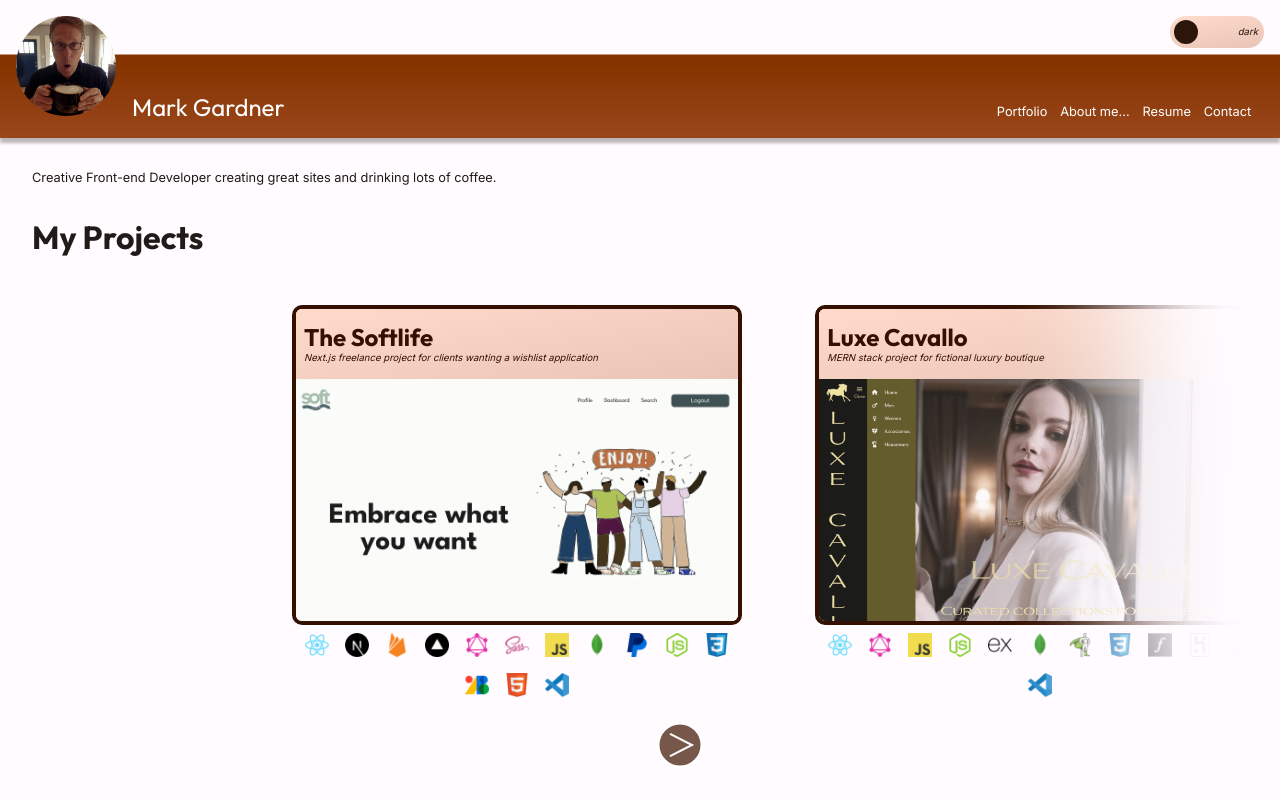
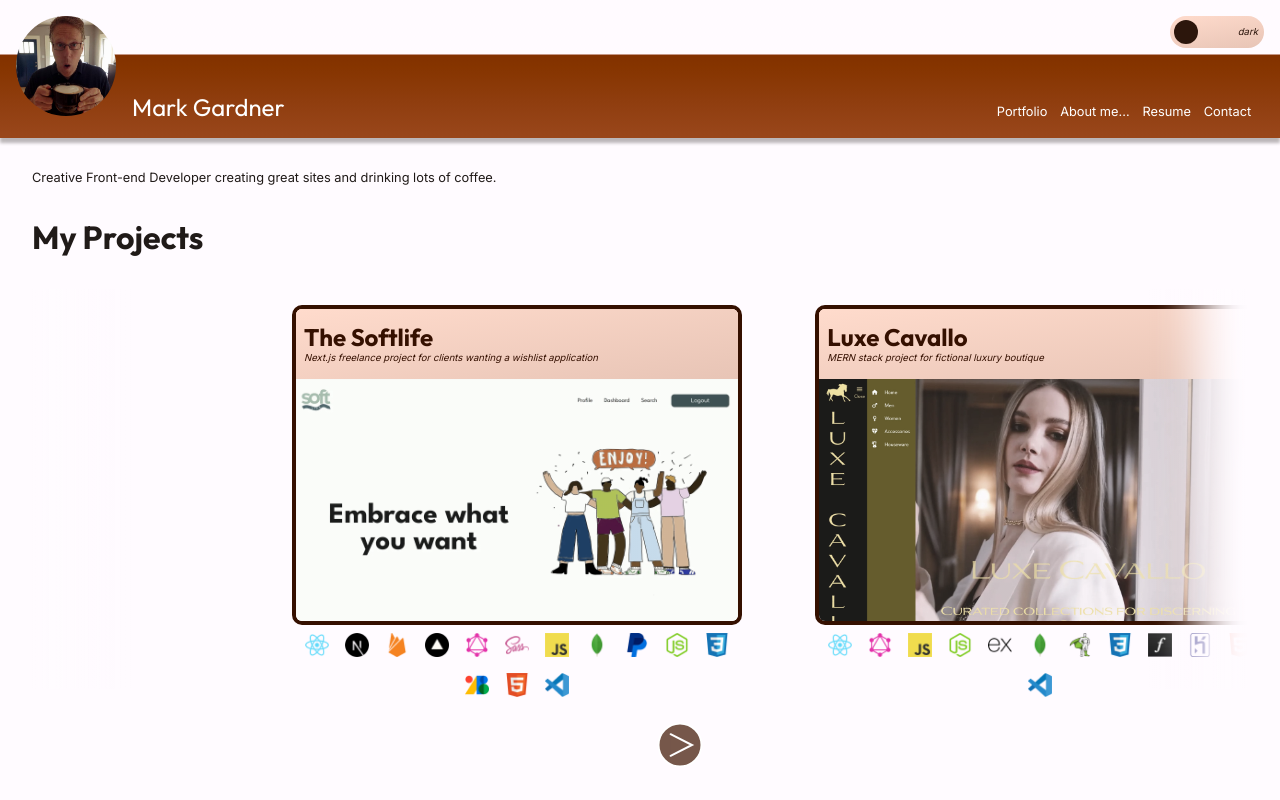
Before and after one commit to MarkGATX/DevPortfolio, a Next.js app: page / in a window 1280 px wide. Built offline with nearby package versions, Linux system fonts and the light colour scheme.

Commit message:
reduced size of fade areas on desktop

```diff
--- a/app/components/ProjectsContainer/projectsContainer.module.scss
+++ b/app/components/ProjectsContainer/projectsContainer.module.scss
@@ -39,16 +39,16 @@
 
 
     /* Hide scrollbar for IE, Edge and Firefox */
-    -ms-overflow-style: none;
-    /* IE and Edge */
-    scrollbar-width: none;
+    // -ms-overflow-style: none;
+    // /* IE and Edge */
+    // scrollbar-width: none;
     /* Firefox */
 }
 
 /* hide scrollbar on chrome */
-.projectsScroller::-webkit-scrollbar {
-    display: none;
-}
+// .projectsScroller::-webkit-scrollbar {
+//     display: none;
+// }
 
 .projectsContainer {
     position: relative;
--- a/app/components/ProjectsContainerDesktop/projectContainerDesktop.module.scss
+++ b/app/components/ProjectsContainerDesktop/projectContainerDesktop.module.scss
@@ -4,7 +4,7 @@
     background-image: linear-gradient(-90deg, var(--backgroundGradient));
     // background-image:linear-gradient(-90deg, transparent, var(--background));
     height: 50dvh;
-    width: 250px;
+    width: 100px;
     position: absolute;
     top: 0;
     left: 0;
@@ -14,7 +14,7 @@
 .rightFade {
     background-image: linear-gradient(90deg, var(--backgroundGradient));
     height: 50dvh;
-    width: 250px;
+    width: 100px;
     position: absolute;
     top: 0;
     right: 0;
```
